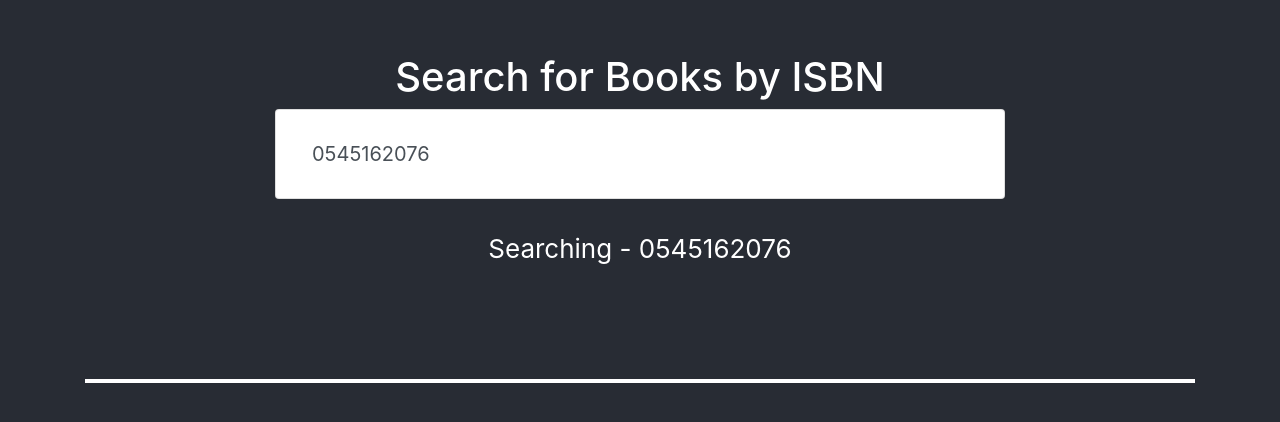
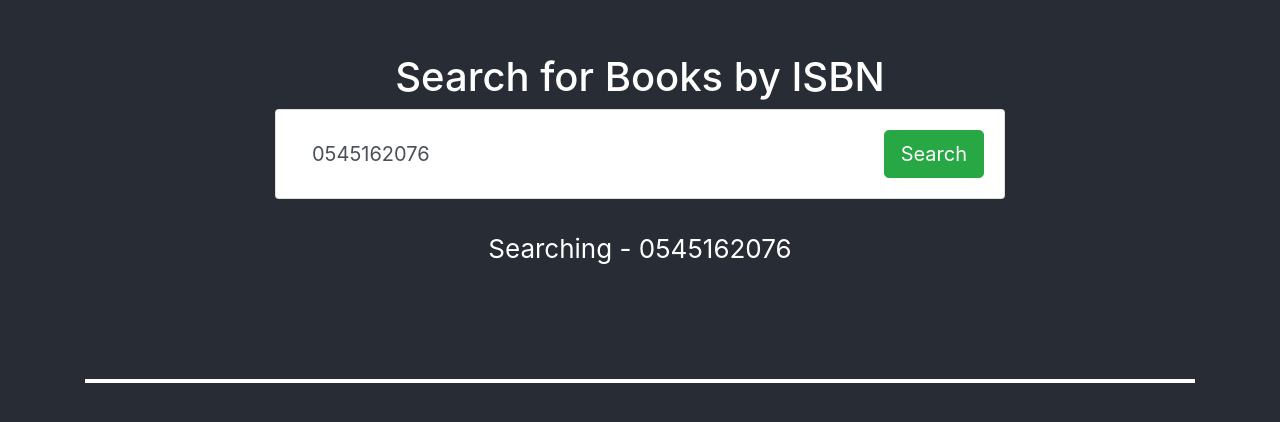
Before and after one commit to lakshayverma/understanding-redux-saga, a React (Create React App) app: page / in a window 1280 px wide. Shown: the part 174-596 px from the top of the page. Built offline with nearby package versions, Linux system fonts and the light colour scheme.

Commit message:
Function refactored to correspond with object

```diff
--- a/src/components/SearchBar.jsx
+++ b/src/components/SearchBar.jsx
@@ -8,7 +8,7 @@ function SearchBar() {
     const dispatch = useDispatch();
     const [isbn, setisbn] = React.useState('0545162076');
 
-    const getUserData = () => {
+    const getBookData = () => {
         // Get the Data for the User
         dispatch({
             type: actionsSupported.REQUESTED,
@@ -32,6 +32,7 @@ function SearchBar() {
                             </div>
 
                             <div className="col-auto">
+                                <button onClick={getBookData} className="btn btn-lg btn-success" >Search</button>
                             </div>
                         </div>
                     </div>
```
